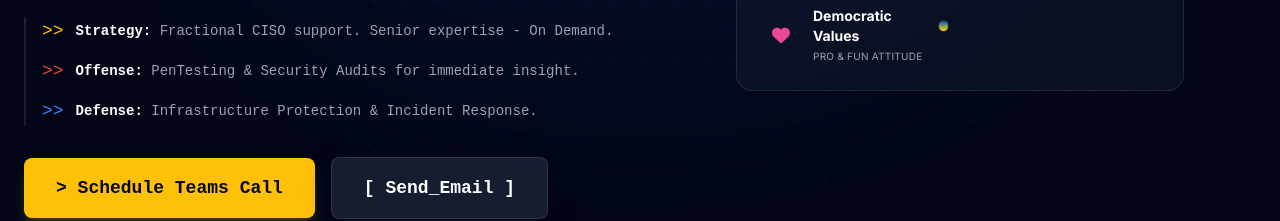
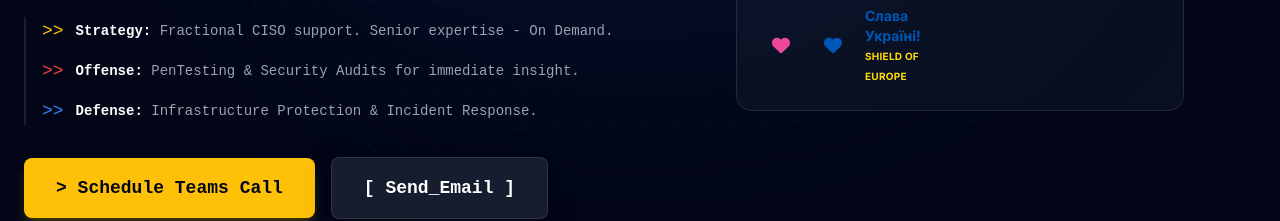
Before and after one commit to SleepyLctl/sleepylctl.github.io, a plain HTML site: page index.html in a window 1280 px wide. Shown: the part 584-805 px from the top of the page. Drawn offline with nearby package versions, Linux system fonts and the light colour scheme.

Commit message:
Update index.html

```diff
--- a/index.html
+++ b/index.html
@@ -328,16 +328,21 @@
                                     <i class="fas fa-heart"></i>
                                 </div>
 
-                                <div>
-                                    <div class="font-bold text-white flex items-center gap-2">
-                                        Democratic Values
-                                        <span class="h-2.5 w-2.5 rounded-full bg-gradient-to-b from-[#0057B7] to-[#FFDD00] ring-1 ring-white/10" title="Standing with Ukraine"></span>
-                                    </div>
+                               <div class="flex items-center gap-3">
+    <div class="text-[#0057B7] text-lg w-10 flex justify-center shrink-0">
+        <i class="fas fa-heart"></i>
+    </div>
 
-                                    <div class="text-[10px] text-gray-400 uppercase tracking-wide">
-                                        Pro & Fun Attitude
-                                    </div>
-                                </div>
+    <div>
+        <div class="font-bold text-[#0057B7]">
+            Слава Україні!
+        </div>
+
+        <div class="text-[10px] text-[#FFDD00] uppercase tracking-wide font-bold">
+            Shield of Europe
+        </div>
+    </div>
+</div>
                             </div>
                         </div>
                     </div>
```
